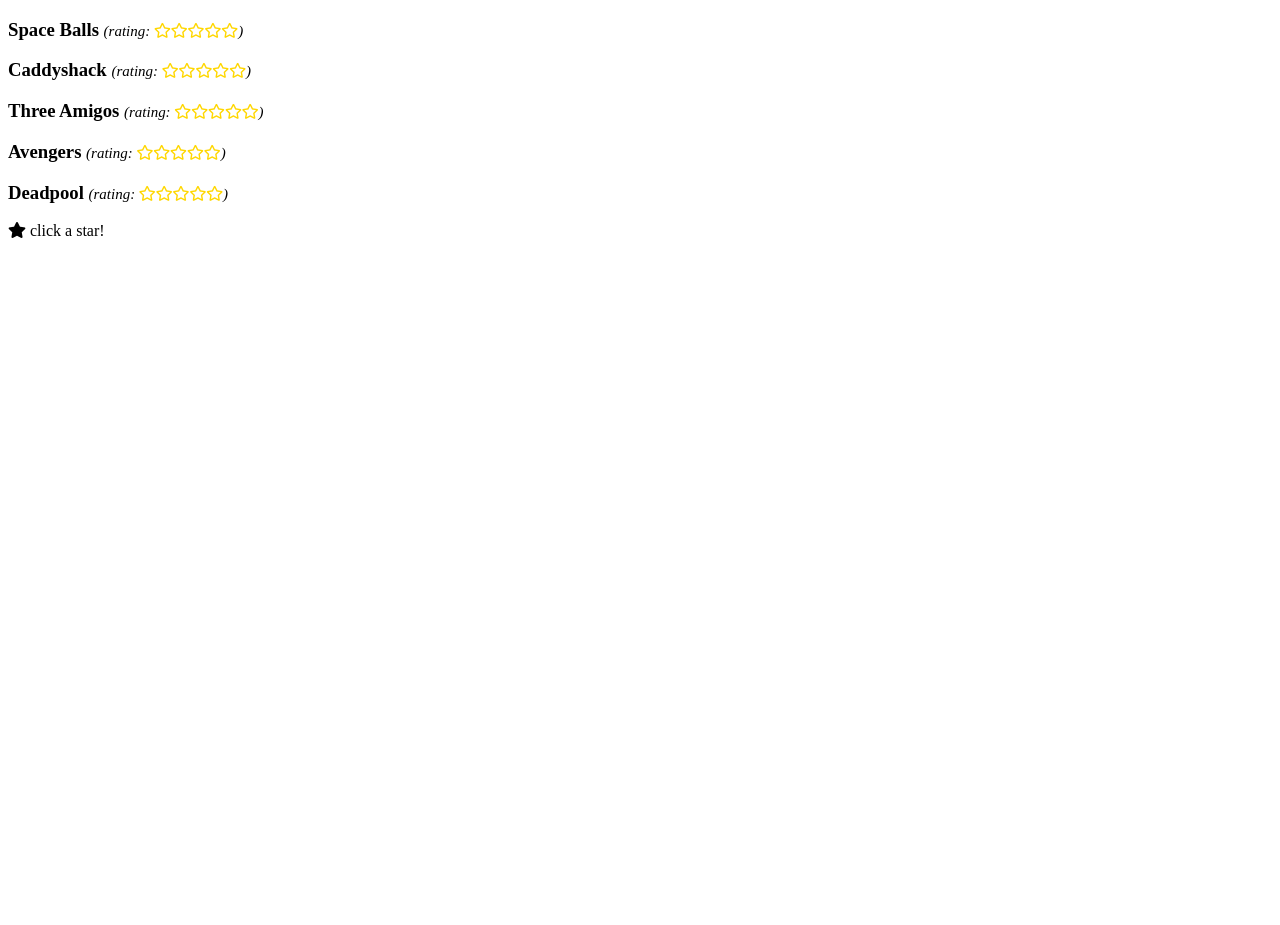
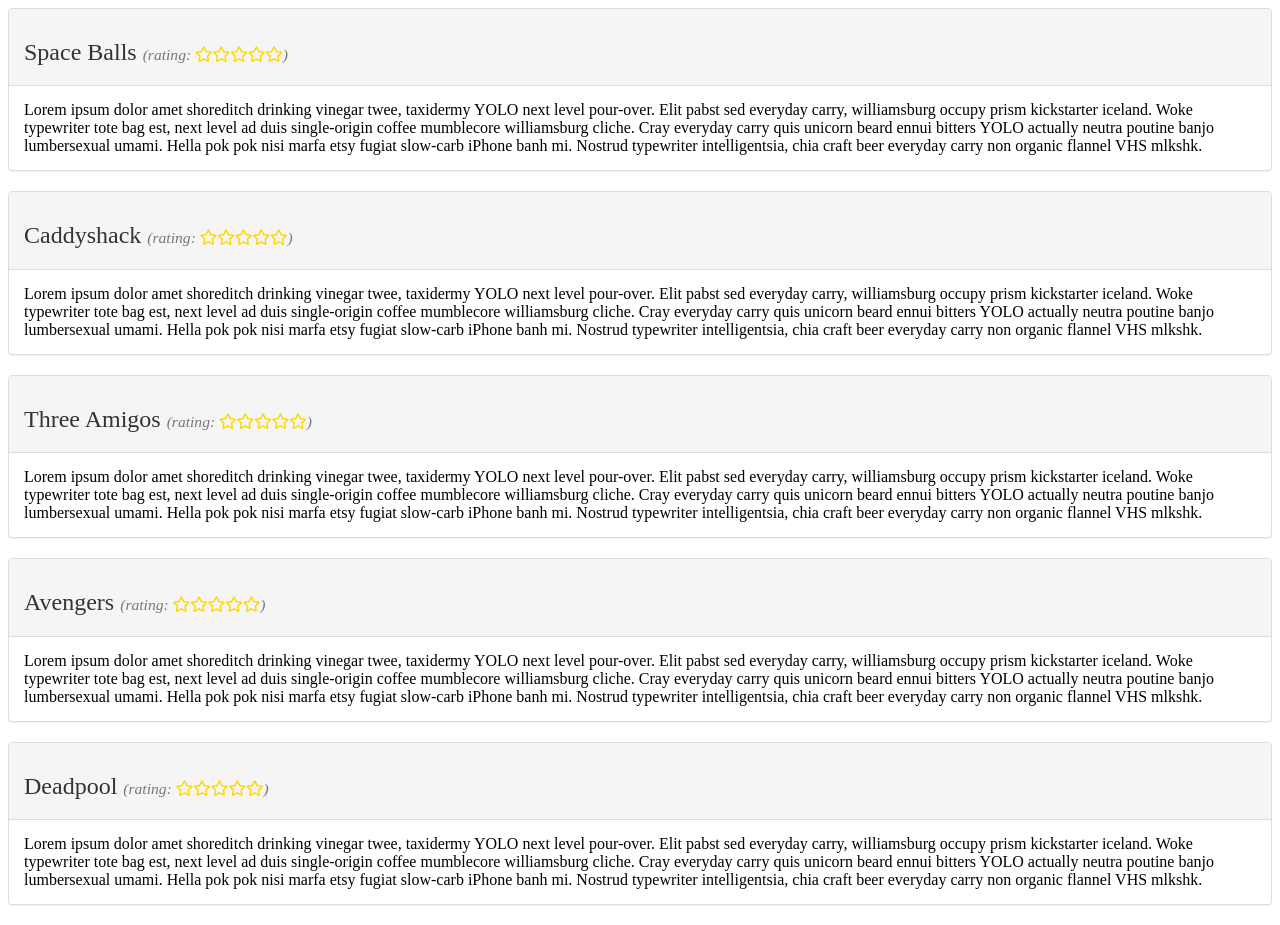
Before and after one commit to prescottbreeden/components_practice, an Angular app: page / in a window 1280 px wide. Before the commit the page ends 800 px from the top, so only its background shows below. Built offline with nearby package versions, Linux system fonts and the light colour scheme.

Commit message:
bootstrap styling with fake movie descriptions

```diff
--- a/package.json
+++ b/package.json
@@ -20,6 +20,7 @@
     "@angular/platform-browser": "^6.0.0",
     "@angular/platform-browser-dynamic": "^6.0.0",
     "@angular/router": "^6.0.0",
+    "bootstrap": "^3.3.7",
     "core-js": "^2.5.4",
     "rxjs": "^6.0.0",
     "zone.js": "^0.8.26"
--- a/src/app/app.component.css
+++ b/src/app/app.component.css
@@ -1,3 +1,5 @@
+@import '~bootstrap/dist/css/bootstrap.css';
+
 .small {
     font-size: .8em;
     font-weight: 400;
--- a/src/app/app.component.html
+++ b/src/app/app.component.html
@@ -1,5 +1,20 @@
 <div class="movies" *ngFor="let movie of movies">
-  <h3>{{ movie.name }} <span class="small">(rating: <app-favorite (change)="onFavoriteChanged($event)"></app-favorite>)</span></h3>
+  <app-panel>
+    <div class="heading">
+      <h3>{{ movie.name }} <span class="small">(rating: <app-favorite (change)="onFavoriteChanged($event)"></app-favorite>)</span></h3>
+    </div>
+    <div class="body">
+      {{ movie.description }}
+    </div>
+</app-panel>
 </div>
 
-<app-test-favorite [isFavorite]="post.isFavorite" (change)="onFavoriteChanged($event)"></app-test-favorite>
+<!-- <app-test-favorite [isFavorite]="post.isFavorite" (change)="onFavoriteChanged($event)"></app-test-favorite> -->
+
+<!-- <app-panel>
+  <div class="heading">Heading</div>
+  <div class="body">
+    <h2>Body</h2>
+    <p>Some content...</p>
+  </div>
+</app-panel> -->
--- a/src/app/app.module.ts
+++ b/src/app/app.module.ts
@@ -4,12 +4,14 @@
 import { AppComponent } from './app.component';
 import { FavoriteComponent } from './favorite/favorite.component';
 import { TestFavoriteComponent } from './test-favorite/test-favorite.component';
+import { PanelComponent } from './panel/panel.component';
 
 @NgModule({
   declarations: [
     AppComponent,
     FavoriteComponent,
-    TestFavoriteComponent
+    TestFavoriteComponent,
+    PanelComponent,
   ],
   imports: [
     BrowserModule
--- a/src/app/movie.ts
+++ b/src/app/movie.ts
@@ -1,7 +1,10 @@
 export class Movie {
+    // tslint:disable-next-line:max-line-length
+    description = 'Lorem ipsum dolor amet shoreditch drinking vinegar twee, taxidermy YOLO next level pour-over. Elit pabst sed everyday carry, williamsburg occupy prism kickstarter iceland. Woke typewriter tote bag est, next level ad duis single-origin coffee mumblecore williamsburg cliche. Cray everyday carry quis unicorn beard ennui bitters YOLO actually neutra poutine banjo lumbersexual umami. Hella pok pok nisi marfa etsy fugiat slow-carb iPhone banh mi. Nostrud typewriter intelligentsia, chia craft beer everyday carry non organic flannel VHS mlkshk.';
 
     constructor(private _name: string, private _rating?: number) {
     }
+
 
     get name() {
         return this._name;
--- /dev/null
+++ b/src/app/panel/panel.component.css
@@ -0,0 +1 @@
+@import '~bootstrap/dist/css/bootstrap.css';
--- /dev/null
+++ b/src/app/panel/panel.component.html
@@ -0,0 +1,9 @@
+
+<div class="panel panel-default">
+  <div class="panel-heading">
+    <ng-content select=".heading"></ng-content>
+  </div>
+  <div class="panel-body">
+    <ng-content select=".body"></ng-content>
+  </div>
+</div>
--- /dev/null
+++ b/src/app/panel/panel.component.ts
@@ -0,0 +1,15 @@
+import { Component, OnInit } from '@angular/core';
+
+@Component({
+  selector: 'app-panel',
+  templateUrl: './panel.component.html',
+  styleUrls: ['./panel.component.css']
+})
+export class PanelComponent implements OnInit {
+
+  constructor() { }
+
+  ngOnInit() {
+  }
+
+}
```
Also changed, not shown: 2 other files (tests, documents, lock files or other folders).
